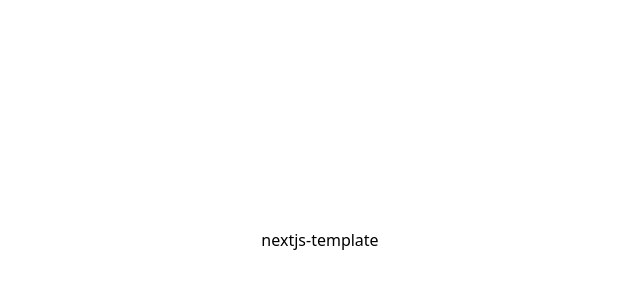
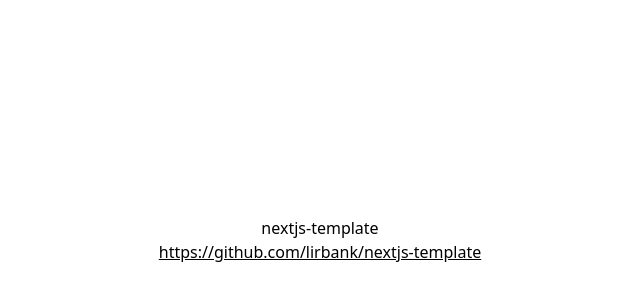
Before and after one commit to lirbank/nextjs-template, a Next.js app: page / in a window 1280 px wide. Shown: the part 160-460 px from the top of the page, without its empty margins (320-960 px from the left). Built offline with nearby package versions, Linux system fonts and the light colour scheme.

Commit message:
Update index.tsx

```diff
--- a/pages/index.tsx
+++ b/pages/index.tsx
@@ -10,7 +10,19 @@ export default function Home() {
       </Head>
 
       <main className="flex h-full">
-        <div className="m-auto">nextjs-template</div>
+        <div className="m-auto text-center">
+          <div>nextjs-template</div>
+          <div>
+            <a
+              className="underline hover:no-underline"
+              href="https://github.com/lirbank/nextjs-template"
+              target="_blank"
+              rel="noreferrer"
+            >
+              https://github.com/lirbank/nextjs-template
+            </a>
+          </div>
+        </div>
       </main>
     </>
   );
```
